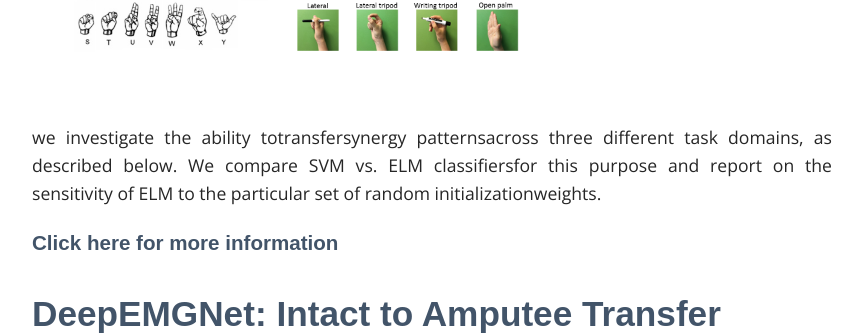
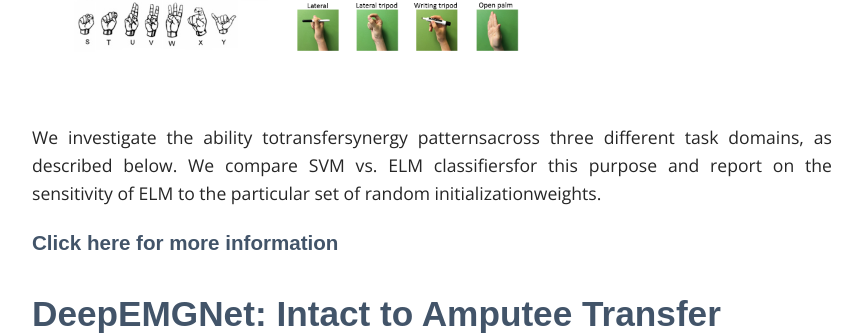
Before and after one commit to syagmur/syagmur.github.io, a Jekyll site: the page built from Dissertation/index.html, in a window 1280 px wide and 900 px high, scrolled down 1198 px. Shown: the part 135-470 px from the top of the window, without its empty margins (208-1070 px from the left). Built offline with Jekyll 4.4.1, drawn with Linux system fonts in a browser that asks for light colours; nearby versions of some CDN libraries; some web fonts are replaced; library files that are not in the unit come from our copies.

```diff
--- a/Dissertation/index.html
+++ b/Dissertation/index.html
@@ -31,7 +31,7 @@ We present a comparison study for dimensionality reduction technique selection a
 
 <br>
  <p>
- we investigate the ability totransfersynergy patternsacross three different task domains, as described below.
+ We investigate the ability totransfersynergy patternsacross three different task domains, as described below.
    We compare SVM vs. ELM classifiersfor this purpose and report on the sensitivity of ELM to the particular set of random initializationweights.
 
    <a href="/Dissertation/transferEMG.html"> <h3> Click here for more information </h3></a>
```
